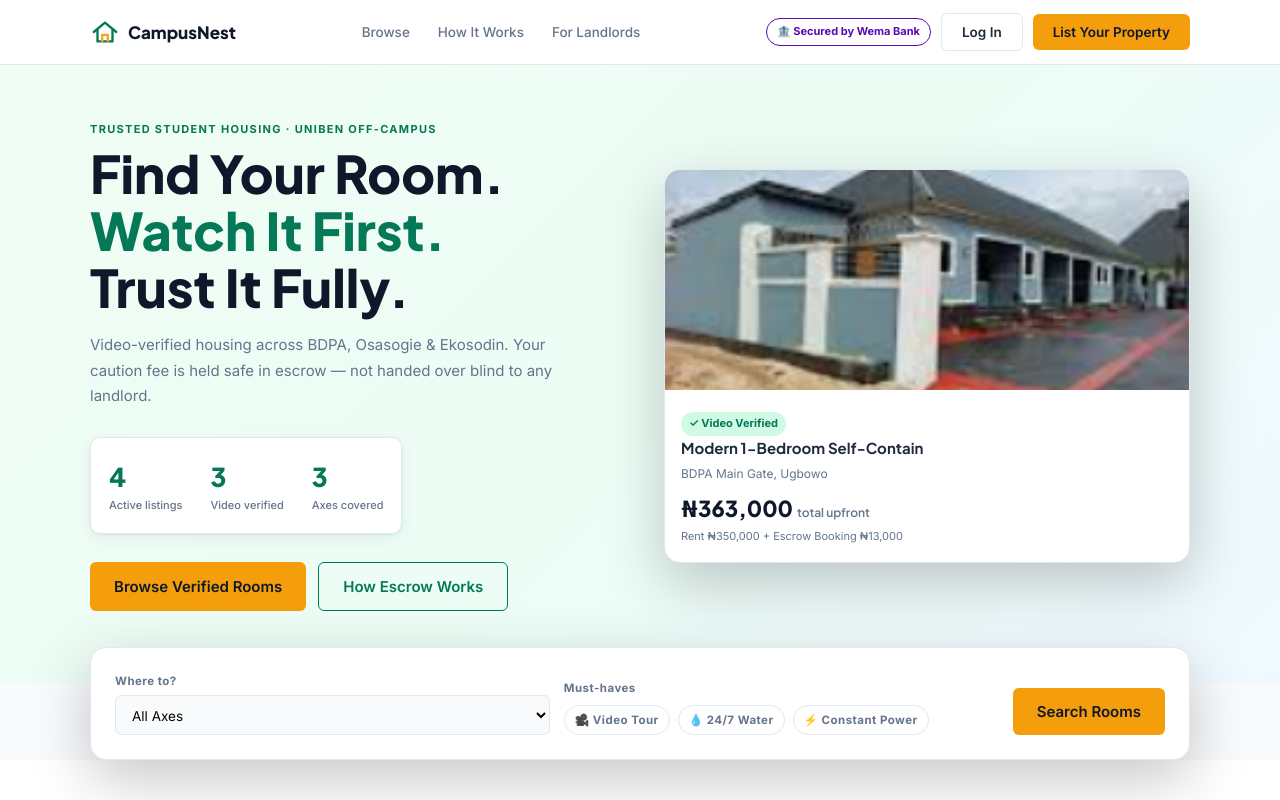
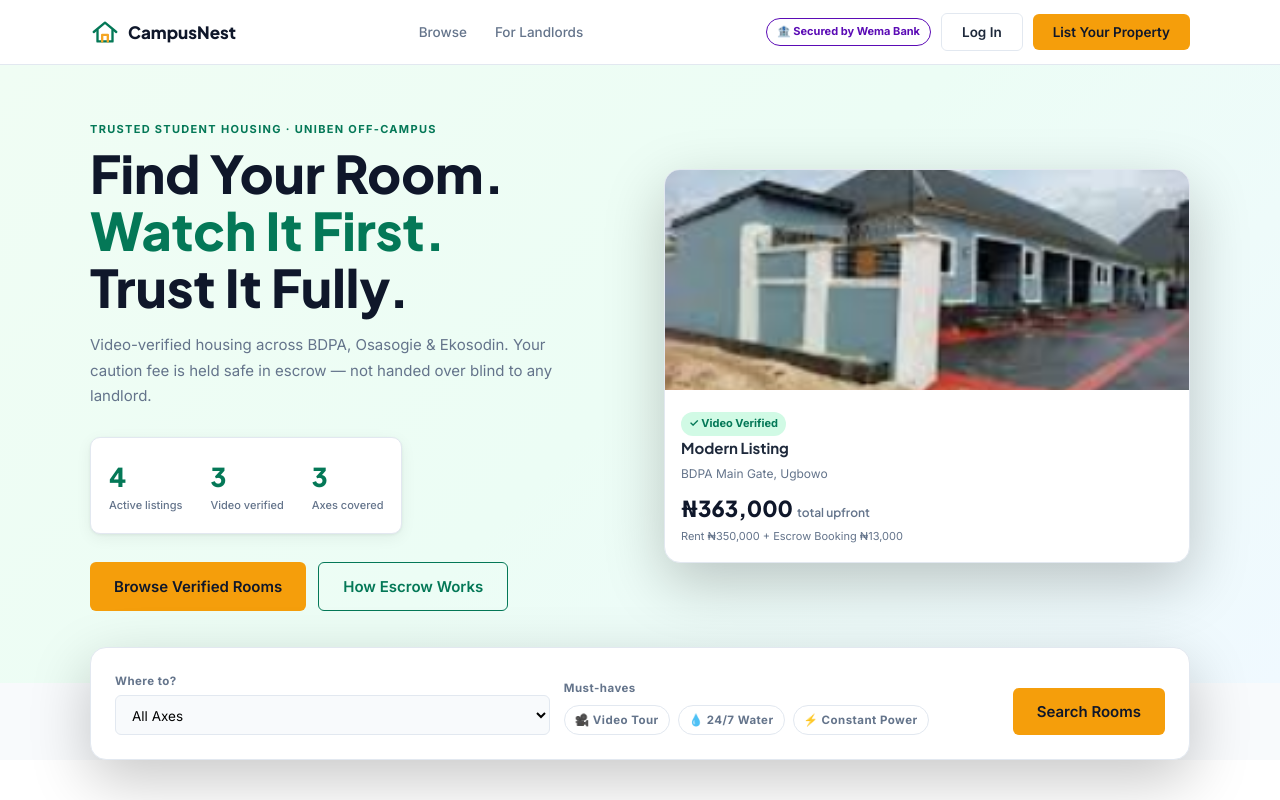
Before and after one commit to Somtoochu/HOME, a plain HTML site: page index.html in a window 1280 px wide. Shown: the top 800 px of the page. Drawn offline with Linux system fonts and the light colour scheme.

Commit message:
Update index.html

```diff
--- a/index.html
+++ b/index.html
@@ -394,7 +394,7 @@ footer { background: var(--white); border-top: 1px solid var(--card-border); pad
     </button>
     <ul class="nav-links">
       <li><a href="#" onclick="showView('results');return false;">Browse</a></li>
-      <li><a href="#how-it-works">How It Works</a></li>
+
       <li><a href="#" onclick="showView('landlord');return false;">For Landlords</a></li>
     </ul>
     <div class="nav-actions">
@@ -432,7 +432,7 @@ footer { background: var(--white); border-top: 1px solid var(--card-border); pad
           <img class="showcase-img" src="img/hero_img.png" alt="Modern self-contain"/>
           <div class="showcase-body">
             <div class="verified-badge">✓ Video Verified</div>
-            <h4>Modern 1-Bedroom Self-Contain</h4>
+            <h4>Modern Listing</h4>
             <p>BDPA Main Gate, Ugbowo</p>
             <div class="showcase-price">₦363,000 <span>total upfront</span></div>
             <div style="font-size:11px;color:var(--ink-soft);margin-top:2px;">Rent ₦350,000 + Escrow Booking ₦13,000</div>
@@ -453,6 +453,7 @@ footer { background: var(--white); border-top: 1px solid var(--card-border); pad
               <option value="BDPA">BDPA</option>
               <option value="Osasogie">Osasogie</option>
               <option value="Ekosodin">Ekosodin</option>
+               <option value="Ekosodin">Ekehuan</option>
             </select>
           </div>
           <div class="search-field">
```
